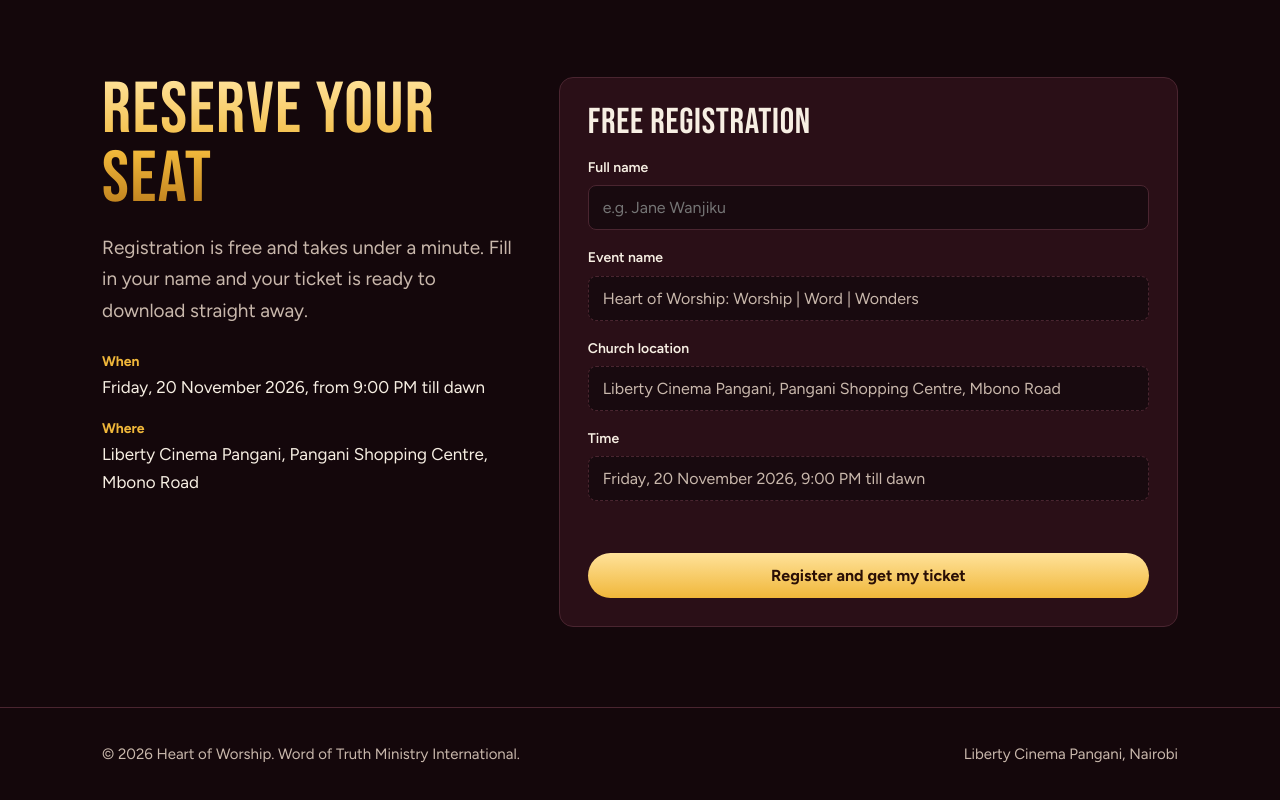
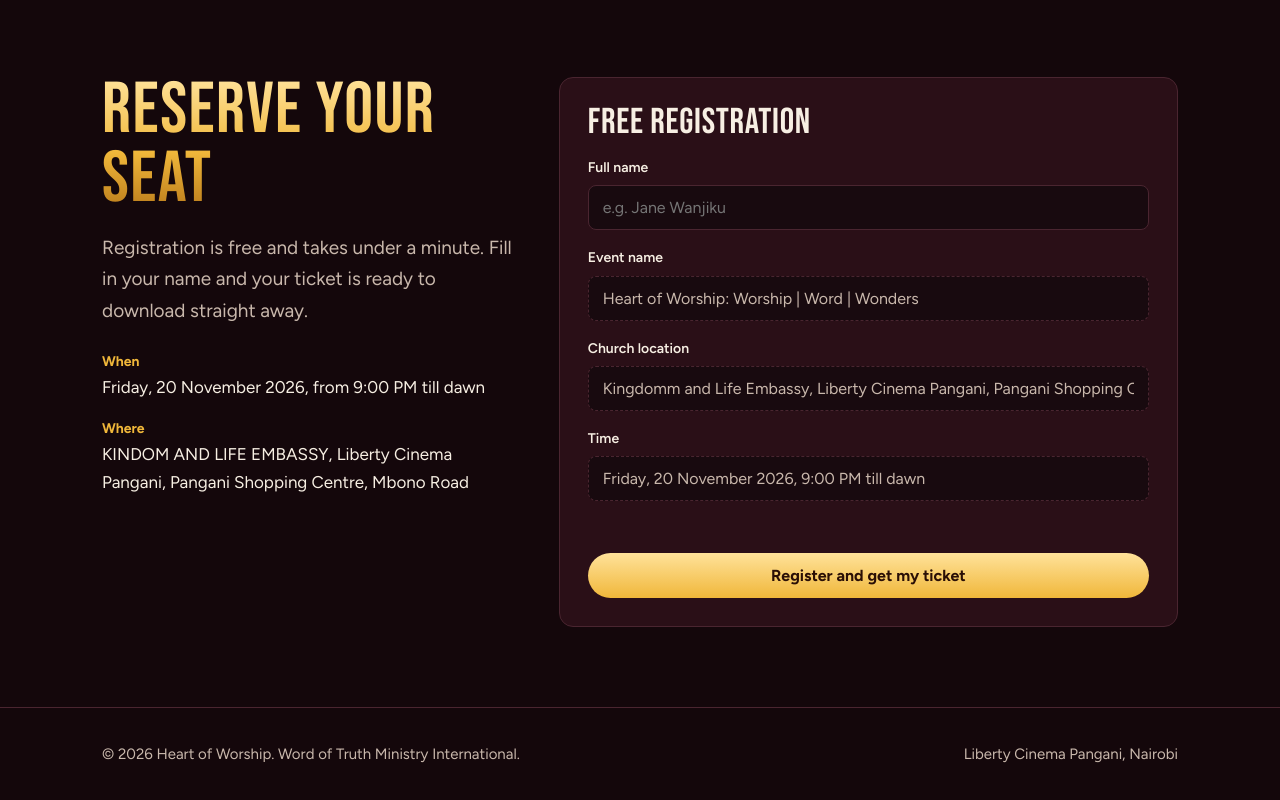
Before and after one commit to Okalmary254/heart-of-worship, a website: page index.html in a window 1280 px wide. Shown: the part 2129-2929 px from the top of the page. Drawn offline with Linux system fonts and the light colour scheme.

Commit message:
changed church name

```diff
--- a/index.html
+++ b/index.html
@@ -126,7 +126,7 @@ Heart Of Worship is in quest of a thirsty and hungry generation in desire of GOD
 <p class="lead">Registration is free and takes under a minute. Fill in your name and your ticket is ready to download straight away.</p>
 <div class="when">
 <div><span>When</span>Friday, 20 November 2026, from 9:00 PM till dawn</div>
-<div><span>Where</span>Liberty Cinema Pangani, Pangani Shopping Centre, Mbono Road</div>
+<div><span>Where</span>KINDOM AND LIFE EMBASSY, Liberty Cinema Pangani, Pangani Shopping Centre, Mbono Road</div>
 </div>
 </div>
 <form id="regForm" novalidate>
@@ -136,7 +136,7 @@ Heart Of Worship is in quest of a thirsty and hungry generation in desire of GOD
 <label for="event">Event name</label>
 <input id="event" value="Heart of Worship: Worship | Word | Wonders" readonly>
 <label for="loc">Church location</label>
-<input id="loc" value="Liberty Cinema Pangani, Pangani Shopping Centre, Mbono Road" readonly>
+<input id="loc" value="Kingdomm and Life Embassy, Liberty Cinema Pangani, Pangani Shopping Centre, Mbono Road" readonly>
 <label for="time">Time</label>
 <input id="time" value="Friday, 20 November 2026, 9:00 PM till dawn" readonly>
 <p class="err" id="err" role="alert"></p>
```
